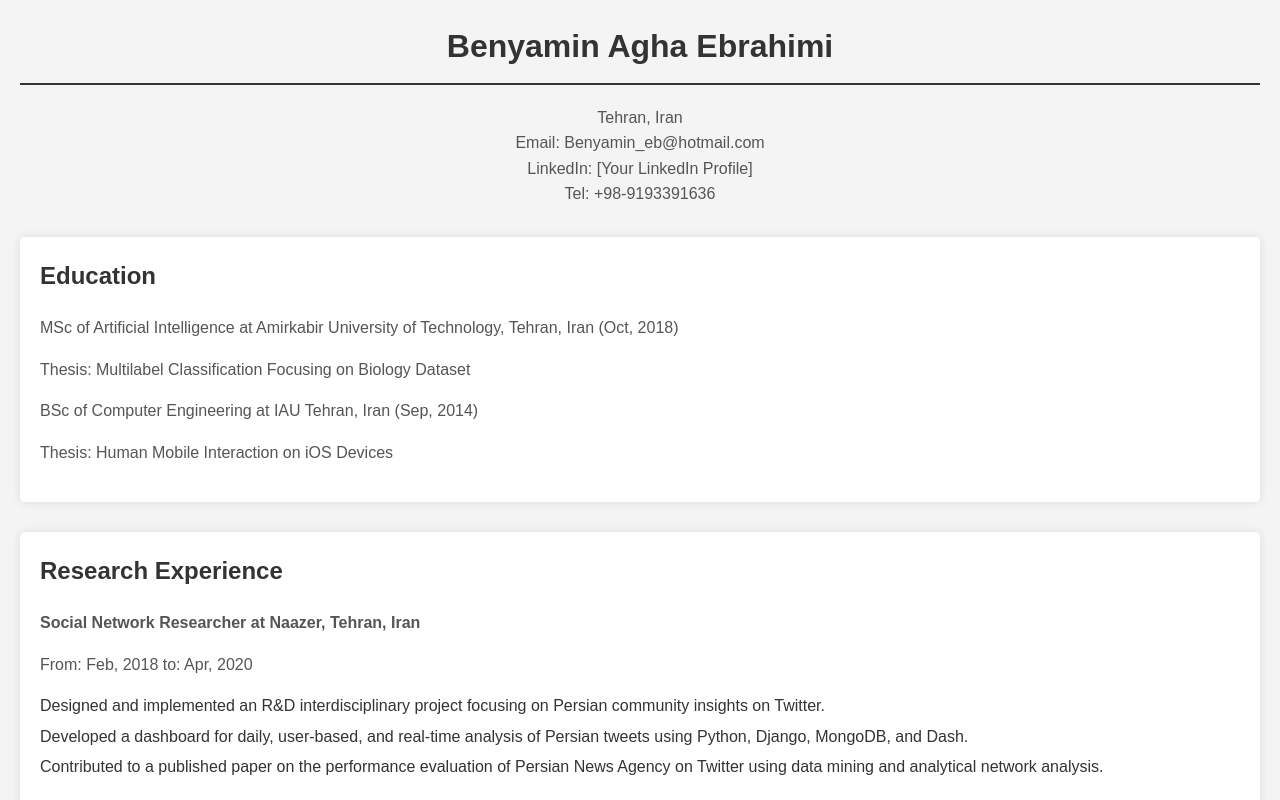
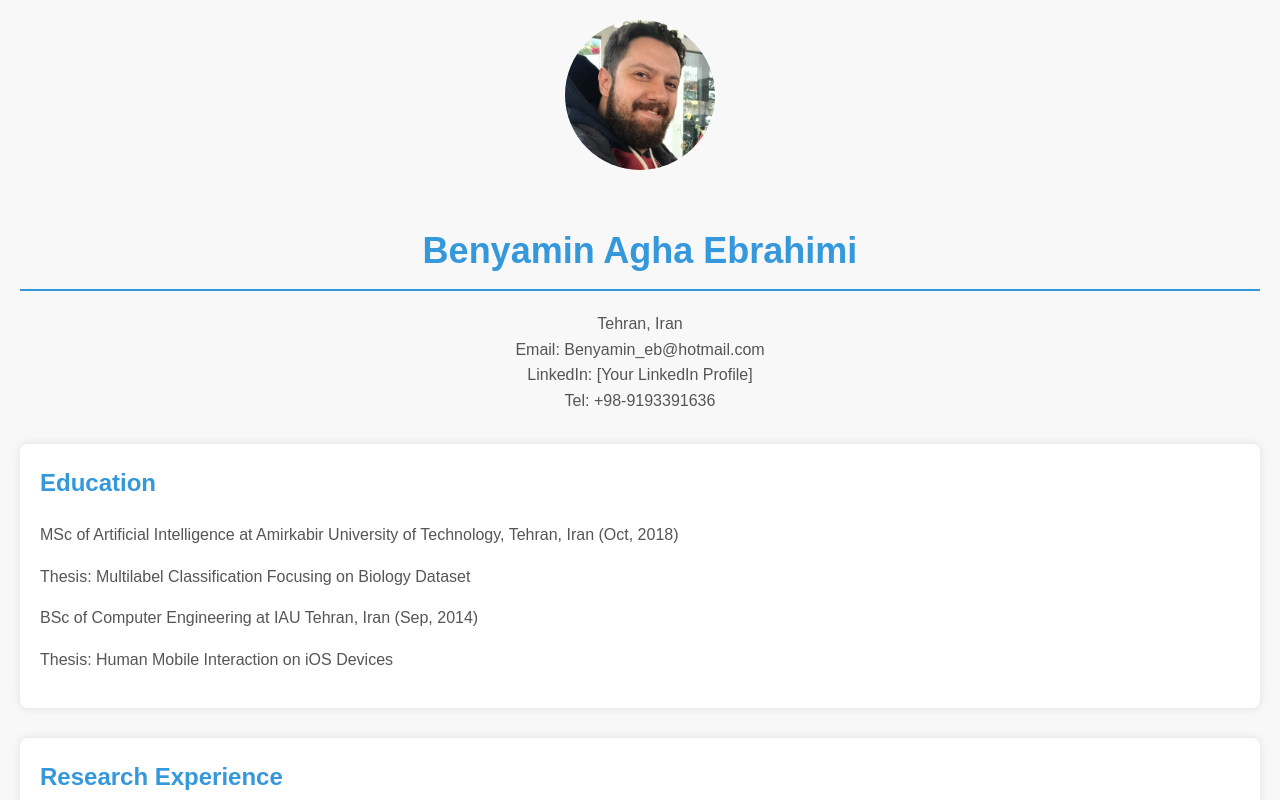
Before and after one commit to benyaamin/benyaamin.github.io, a plain HTML site: page index.html in a window 1280 px wide. Shown: the top 800 px of the page. Drawn offline with Linux system fonts and the light colour scheme.

Commit message:
added image and a new design

```diff
--- a/index.html
+++ b/index.html
@@ -3,58 +3,71 @@
 <head>
     <meta charset="UTF-8">
     <meta name="viewport" content="width=device-width, initial-scale=1.0">
-    <title>Benyamin Agha Ebrahimi - CV</title>
+    <title>Benyamin Agha Ebrahimi</title>
     <style>
         body {
             font-family: 'Arial', sans-serif;
             line-height: 1.6;
             margin: 20px;
-            background-color: #f4f4f4;
+            background-color: #f8f8f8;
             color: #333;
+            text-align: center;
         }
         header {
-            text-align: center;
             margin-bottom: 30px;
         }
         h1 {
-            border-bottom: 2px solid #333;
+            border-bottom: 2px solid #3498db;
             padding-bottom: 10px;
             margin-bottom: 20px;
-            color: #333;
+            color: #3498db;
+            font-size: 36px;
+            font-weight: bold;
+        }
+        p {
+            color: #555;
         }
         section {
             background-color: #fff;
             padding: 20px;
-            border-radius: 5px;
+            border-radius: 8px;
             box-shadow: 0 0 10px rgba(0, 0, 0, 0.1);
             margin-bottom: 30px;
+            text-align: left;
         }
         h2 {
-            color: #333;
+            color: #3498db;
+            font-size: 24px;
             margin-top: 0;
-        }
-        p {
-            color: #555;
         }
         ul {
             list-style: none;
             padding: 0;
+            margin: 0;
         }
         ul li {
             margin-bottom: 5px;
         }
         footer {
-            text-align: center;
             margin-top: 50px;
             padding: 10px;
             background-color: #333;
             color: #fff;
+            border-radius: 8px;
+        }
+        .profile-picture {
+            border-radius: 50%;
+            width: 150px;
+            height: 150px;
+            object-fit: cover;
+            margin-bottom: 20px;
         }
     </style>
 </head>
 <body>
 
     <header>
+        <img src="src/images/IMG_5310.jpg" alt="Ben" class="profile-picture">
         <h1>Benyamin Agha Ebrahimi</h1>
         <p>Tehran, Iran<br>Email: Benyamin_eb@hotmail.com<br>LinkedIn: [Your LinkedIn Profile]<br>Tel: +98-9193391636</p>
     </header>
@@ -76,7 +89,6 @@
             <li>Developed a dashboard for daily, user-based, and real-time analysis of Persian tweets using Python, Django, MongoDB, and Dash.</li>
             <li>Contributed to a published paper on the performance evaluation of Persian News Agency on Twitter using data mining and analytical network analysis.</li>
         </ul>
-        <!-- Add more research experiences if needed -->
     </section>
 
     <section>
@@ -84,7 +96,6 @@
         <p>Conducted a comprehensive analysis and comparison of four different models for multi-label classification, including LIFT, Deep learning, and Graph-based models.</p>
         <p>Improved the Label Propagation method for better results in Accuracy and Hamming Loss for Genbase, Enron, and Image datasets.</p>
         <p>Used Technologies: Python, Matlab, Scikit-learn, NetworkX</p>
-        <!-- Add more details if needed -->
     </section>
 
     <section>
@@ -96,7 +107,6 @@
             <li>Designing APIs and coordinating protocols between the back-end and front-end teams.</li>
             <li>Project: <a href="https://ai.setflow.io" target="_blank">AI.Setflow</a></li>
         </ul>
-        <!-- Add more professional experiences if needed -->
     </section>
 
     <section>
@@ -107,14 +117,12 @@
             <li>Worked on both the back-end (Python, Django, PostgreSQL) and front-end (ReactJS, JSX, Material UI, OpenStreet Map).</li>
             <li>Published an open-source library to handle JWT with different expiry times in Django.</li>
         </ul>
-        <!-- Add more details if needed -->
     </section>
 
     <section>
         <h2>Skills & Interests</h2>
         <p><strong>Programming:</strong> Python, Swift, Matlab, ReactJS, GoLang, Microservice, Docker, GitHub, MacOS, Ubuntu</p>
         <p><strong>Skills:</strong> Machine Learning, GAN Networks, Social Networks, Complex Networks, Digital Image Processing</p>
-        <!-- Add more skills and interests if needed -->
     </section>
 
     <footer>
```
Also changed, not shown: src/images/IMG_5310.jpg (added).
